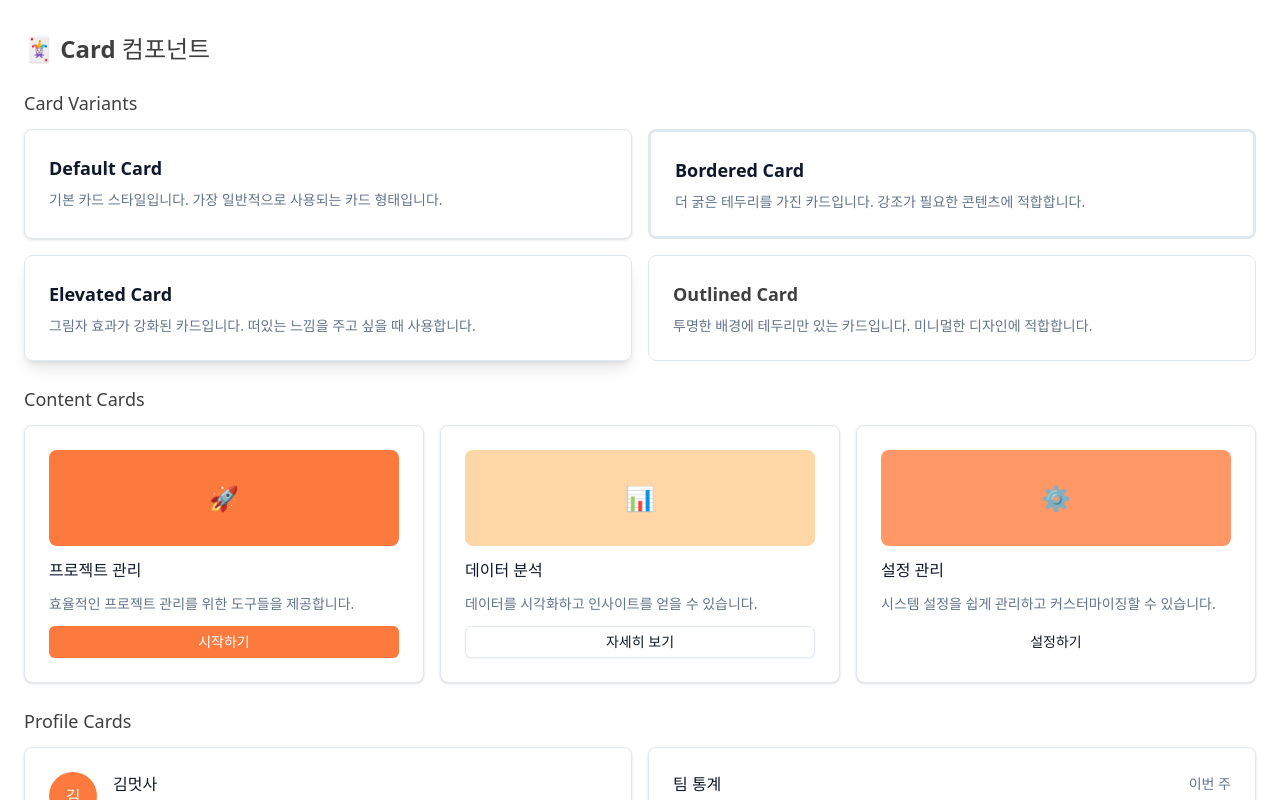
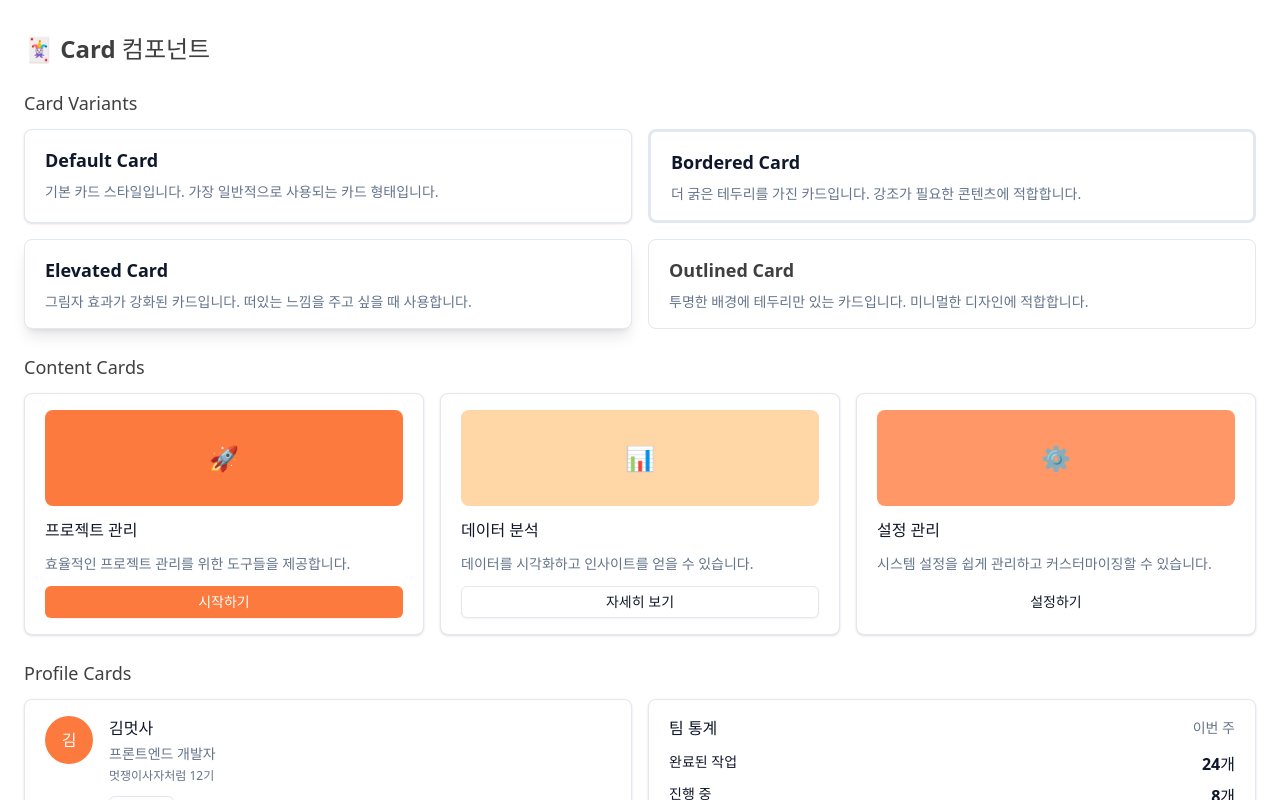
Before and after one commit to MinQyu/lionhelper_fe, a React (Vite) app: page /uiguide in a window 1280 px wide. Shown: the part 3860-4660 px from the top of the page. Built offline with nearby package versions, Linux system fonts and the light colour scheme.

Commit message:
[Update] TaskStatusCard 및 Card 컴포넌트 스타일 수정 - TaskStatusCard에서 불필요한 여백 제거 - Card 컴포넌트의 패딩 값을 조정하여 스타일 개선

```diff
--- a/src/components/dashboard/TaskStatusCard.tsx
+++ b/src/components/dashboard/TaskStatusCard.tsx
@@ -70,7 +70,7 @@ function TaskStatusCard({
   const periodicTasks = getPeriodicTask(start_date, end_date);
 
   return (
-    <Card className="py-3">
+    <Card>
       <div className="space-y-3">
         <div className="flex items-center justify-between">
           <h4 className="font-semibold">업무 현황</h4>
--- a/src/components/ui/card.tsx
+++ b/src/components/ui/card.tsx
@@ -9,7 +9,7 @@ function Card({
 }: React.HTMLAttributes<HTMLDivElement> & {
   variant?: 'default' | 'bordered' | 'elevated' | 'outlined';
 }) {
-  const baseClasses = 'rounded-lg border-input p-6';
+  const baseClasses = 'rounded-lg border-input px-5 py-4';
 
   const cardClasses =
     variant !== 'outlined' ? 'bg-card text-card-foreground' : 'bg-transparent';
```
